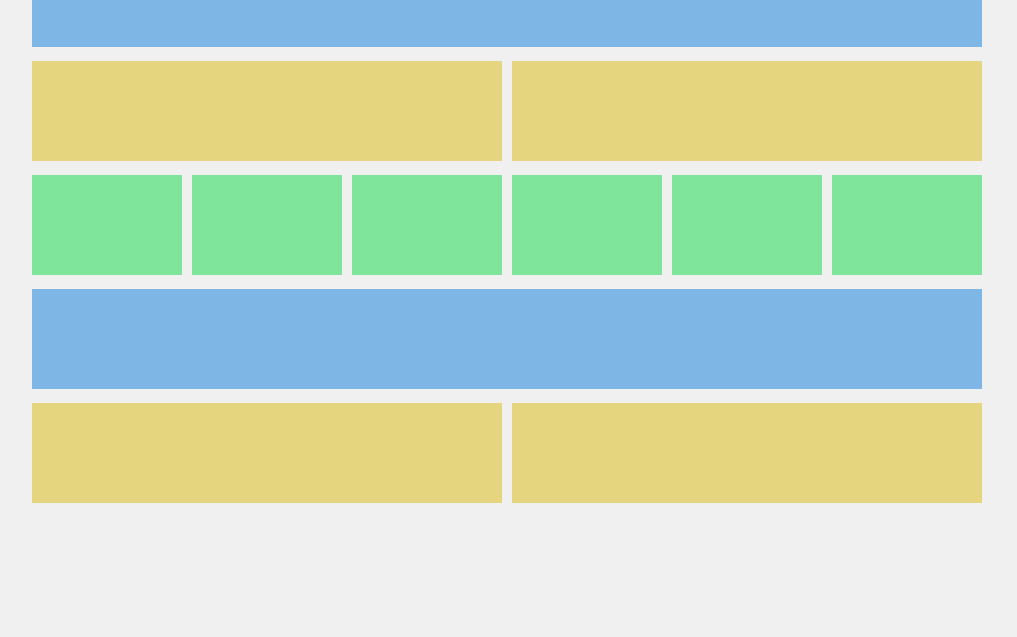
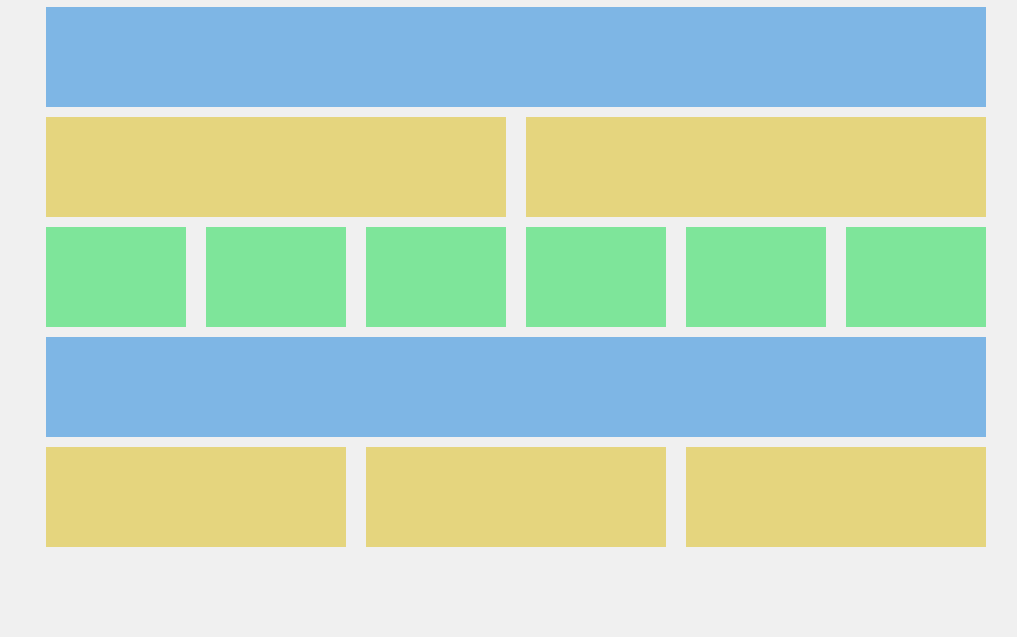
Before and after one commit to gabrielmelo/grid-simples, a plain HTML site: page grid-fixed.html in a window 1280 px wide. Shown: the part 163-800 px from the top of the page, without its empty margins (124-1141 px from the left). Drawn offline with Linux system fonts and the light colour scheme.

Commit message:
Correção da margem no layout fixed

```diff
--- a/css/style.css
+++ b/css/style.css
@@ -8,38 +8,39 @@ html, body {
 
 body {
     background-color: #f0f0f0;
+    padding: 60px
 }
 
 /*================================================
 GRID
 ================================================*/
-.container {
-    width: 960px;
-    margin: 0 auto;
-}
+.container { margin: 0 auto; }
+
+.layout-fixed { width: 960px; }
 
 .column {
-    display: inline-block;
-
+    display: inline;
+    float: left;
     min-height: 100px;
-    margin: 0 10px 10px -4px;
-
+    margin: 0 10px;
+    margin-bottom: 10px;
     text-align: center;
 
 }
 
-.column-6 {
-    width: 950px;
-}
+.column-6 { width: 940px; }
+.column-3 { width: 460px; }
+.column-2 { width: 300px; }
+.column-1 { width: 140px; }
 
-.column-2 {
-    width: 470px;
-}
+/* Responsive */
+.layout-responsive { width: 72.20%;/* 960px/1330px * 100 */ }
 
-.column-1 {
-    width: 150px;
-}
-
+.layout-responsive .column { margin: 5px 1.052%; }
+.layout-responsive .column-6 { width: 100%; }
+.layout-responsive .column-3 { width: 49.47%;}
+.layout-responsive .column-2 { width: 100%; }
+.layout-responsive .column-1 { width: 100%; }
 /*================================================
 COLORS
 ================================================*/
--- a/grid-fixed.html
+++ b/grid-fixed.html
@@ -7,13 +7,13 @@
     <link rel="stylesheet" href="css/style.css">
 </head>
 <body>
-    <div class="container">
+    <div class="container layout-fixed">
         <div class="column column-6">
             <h1>Grid fixed</h1>
         </div>
         <div class="column column-6 blue"></div>
-        <div class="column column-2 yellow"></div>
-        <div class="column column-2 yellow"></div>
+        <div class="column column-3 yellow"></div>
+        <div class="column column-3 yellow"></div>
         <div class="column column-1 green"></div>
         <div class="column column-1 green"></div>
         <div class="column column-1 green"></div>
@@ -23,6 +23,7 @@
         <div class="column column-6 blue"></div>
         <div class="column column-2 yellow"></div>
         <div class="column column-2 yellow"></div>
+        <div class="column column-2 yellow"></div>
     </div>
 </body>
 </html>
```
Also changed, not shown: grid-responsive.html (+29 -0 lines).
